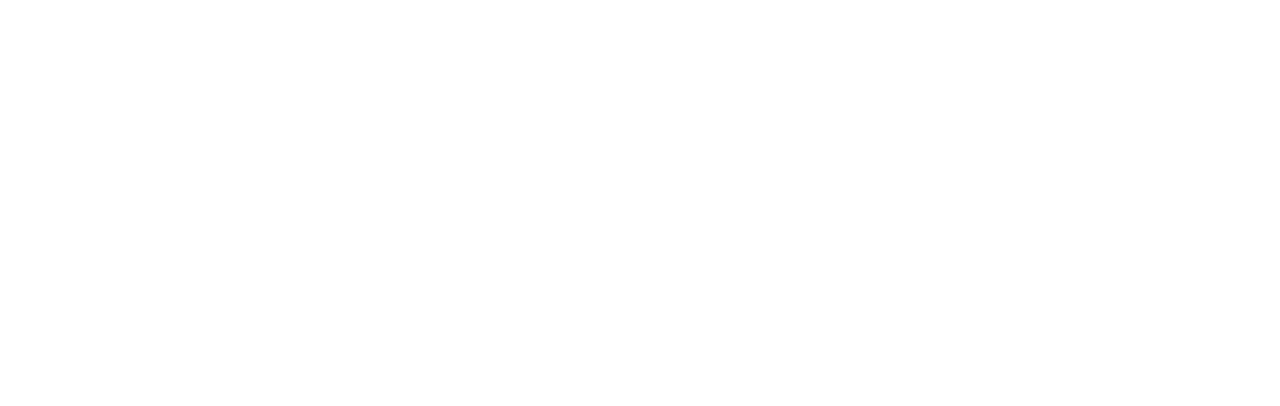
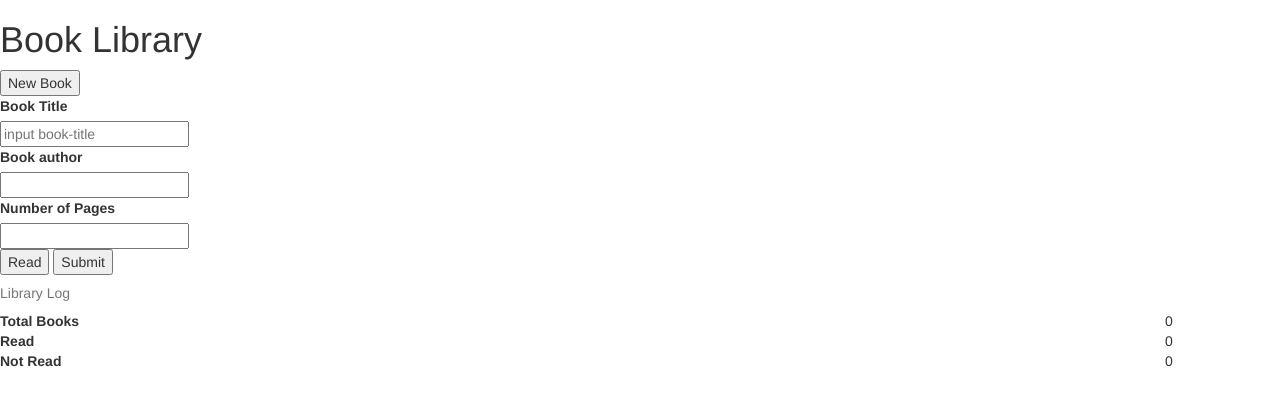
Before and after one commit to Moween/book-library, a plain HTML site: page index.html in a window 1280 px wide. Drawn offline with nearby package versions, Linux system fonts and the light colour scheme.

Commit message:
Add body-child elements.

```diff
--- a/index.html
+++ b/index.html
@@ -4,9 +4,41 @@
   <meta charset="UTF-8">
   <meta http-equiv="X-UA-Compatible" content="IE=edge">
   <meta name="viewport" content="width=device-width, initial-scale=1.0">
-  <title>Document</title>
+  <title>Book Library</title>
+  <!-- Latest compiled and minified CSS -->
+  <link rel="stylesheet" href="https://maxcdn.bootstrapcdn.com/bootstrap/3.3.7/css/bootstrap.min.css"
+  integrity="sha384-BVYiiSIFeK1dGmJRAkycuHAHRg32OmUcww7on3RYdg4Va+PmSTsz/K68vbdEjh4u" crossorigin="anonymous">
+
+  <script src="https://kit.fontawesome.com/52e1924adf.js" crossorigin="anonymous"></script>
+  <link href="https://fonts.googleapis.com/css?family=Lobster" rel="stylesheet" type="text/css">
+
+
+  <!--STYLESHEET-->
+  <link rel="stylesheet" href="src/styles.css">
 </head>
 <body>
+  <div class="page-wrapper">
+    <header class="header">
+      <h1 id="h01">Book Library</h1>
+    </header>
+    <main id='main'>
+      <button id="newbook">New Book</button>
+      <div class="form-container">
+        <form id="form">
+          <label for="book-title">Book Title</label><br />
+          <input type="text" id="book-title" name="book-title" placeholder="input book-title" required><br />
+          <label for="book-author">Book author</label><br />
+          <input type="text" name="book-author" id="book-author" required><br />
+          <label for="num-of-pages">Number of Pages</label><br />
+          <input type="text" name="num-of-pages" id="num-of-pages" required><br />
+          <button id="checkbtn" type='button'>Read</button>
+          <button id="btn" type="submit">Submit</button>
+        </form>
+      </div>
+      <div id="books-container"></div>
 
+    </main>
+  </div>
+  <script src="src/script.js"></script>
 </body>
 </html>
```
